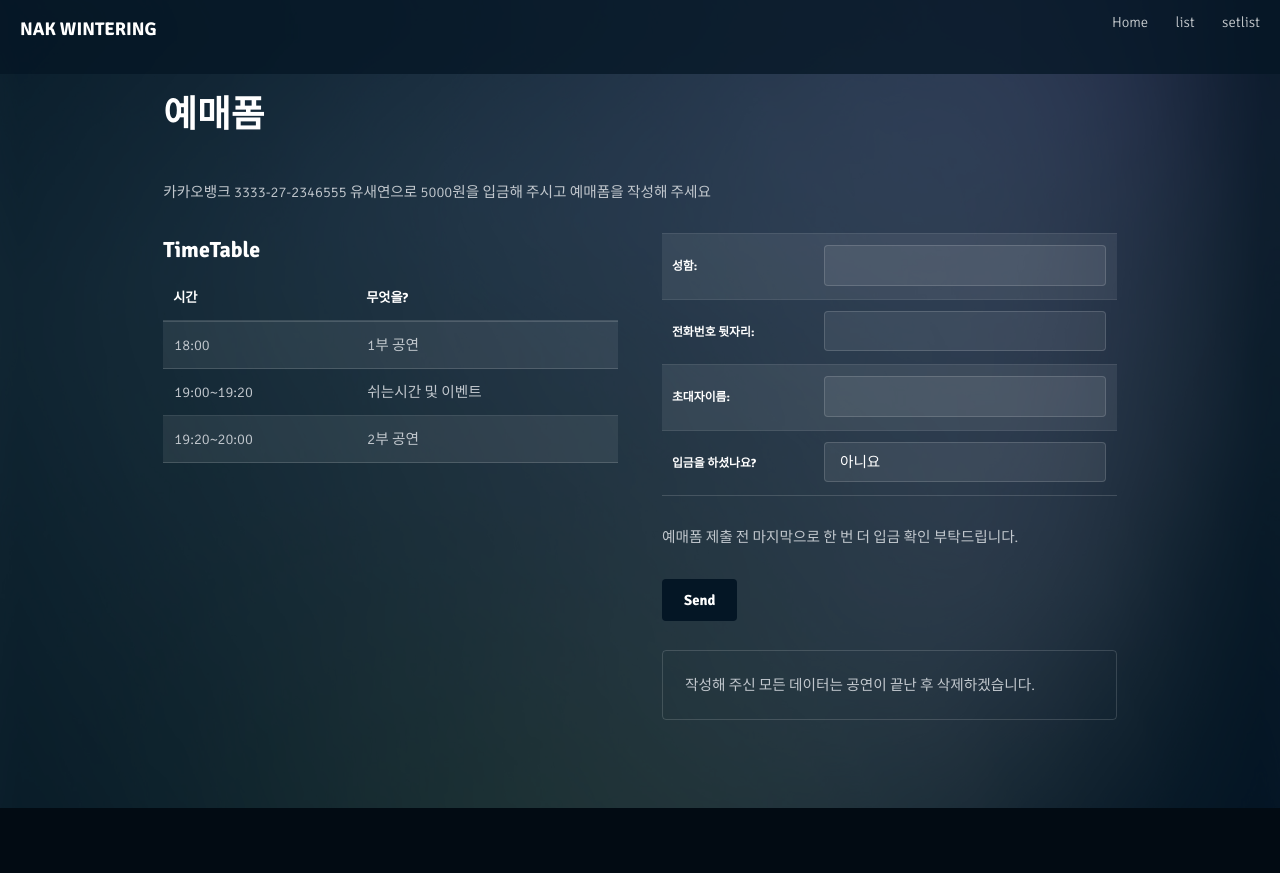
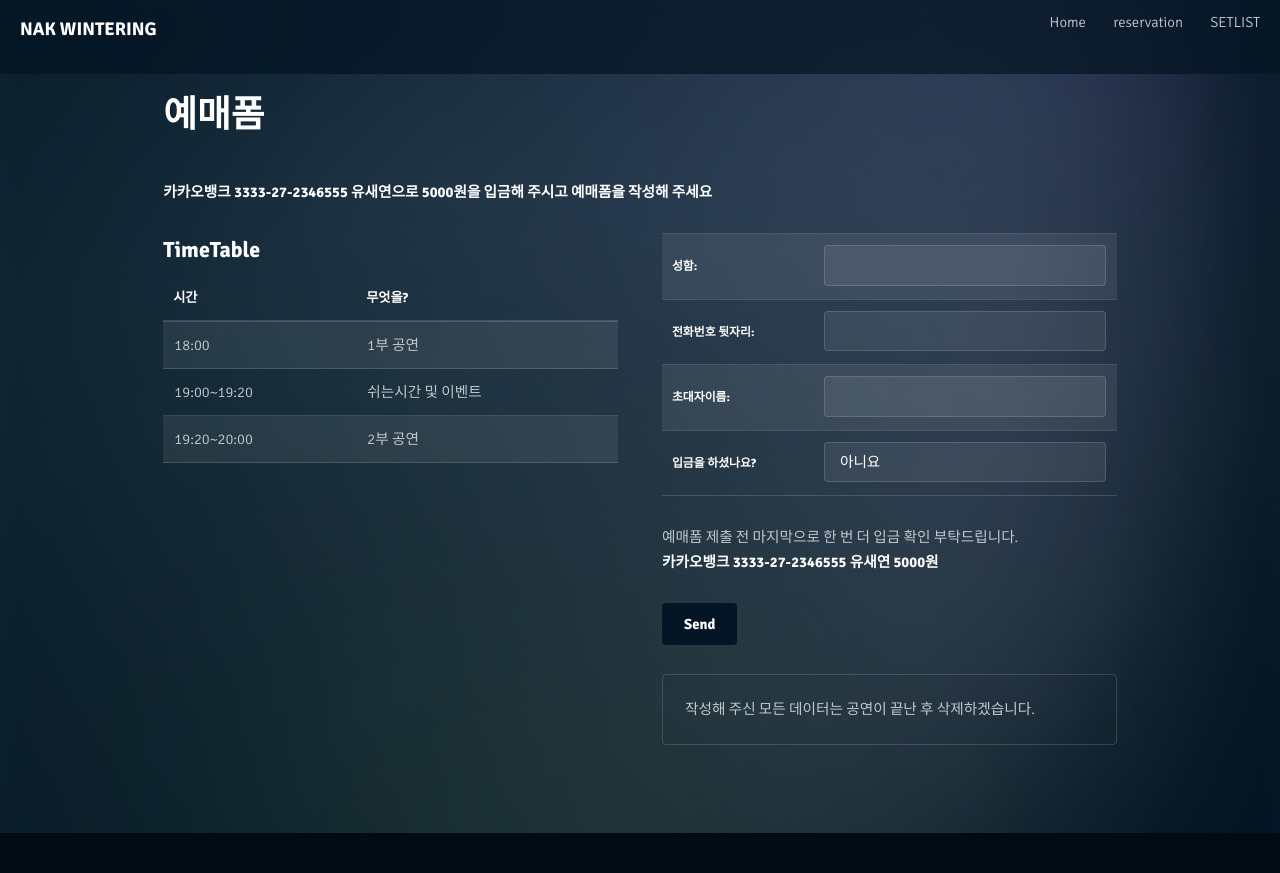
Before and after one commit to YooSaeyeon/wintering, a Django app: page /list/ in a window 1280 px wide. Shown: the top 873 px of the page. Run offline with Django 4.2, Linux system fonts and the light colour scheme.

Commit message:
사진 수정함

```diff
--- a/winter/list/templates/list.html
+++ b/winter/list/templates/list.html
@@ -11,7 +11,7 @@
 
             <!-- Elements -->
             <h2 id="elements">예매폼</h2>
-            <p>카카오뱅크 3333-27-2346555 유새연으로 5000원을 입금해 주시고 예매폼을 작성해 주세요</p>
+            <p><b>카카오뱅크 3333-27-2346555 유새연으로 5000원을 입금해 주시고 예매폼을 작성해 주세요</b></p>
             <div class="row 200%">
                 <div class="6u 12u$(medium)">
 
@@ -50,7 +50,7 @@
                     <table id="query">
                         {{ form.as_table }}
                     </table>
-                    <p>예매폼 제출 전 마지막으로 한 번 더 입금 확인 부탁드립니다.</p>
+                    <p>예매폼 제출 전 마지막으로 한 번 더 입금 확인 부탁드립니다.<br><strong>카카오뱅크 3333-27-2346555 유새연 5000원</strong></p>
                     <!-- Break -->
                     <div class="12u$">
                         <ul class="actions">
--- a/winter/main/templates/base.html
+++ b/winter/main/templates/base.html
@@ -71,8 +71,8 @@
                 <nav id="navbar">
                     <ul class="custom-links">
                         <li><a href="{% url 'index' %}">Home</a></li>
-                        <li><a href="{% url 'list' %}">list</a></li>
-                        <li><a href="{% url 'music' %}">setlist</a></li>
+                        <li><a href="{% url 'list' %}">reservation</a></li>
+                        <li><a href="{% url 'music' %}">SETLIST</a></li>
                     </ul>
                 </nav>
             </div>
--- a/winter/main/templates/index.html
+++ b/winter/main/templates/index.html
@@ -30,7 +30,8 @@
 					<div class="flex flex-3">
 
 						<div class="image fit">
-							<img src="/static/images/pic09.jpg" alt="" />
+							<img src="/static/images/poster1.jpg" alt="" />
+							<!-- <img src="/static/images/pic09.jpg" alt="" /> -->
 						</div>
 
 					</div>
```
Also changed, not shown: README.md, winter/db.sqlite3, winter/static/images/poster1.jpg (added), 4 other files.
